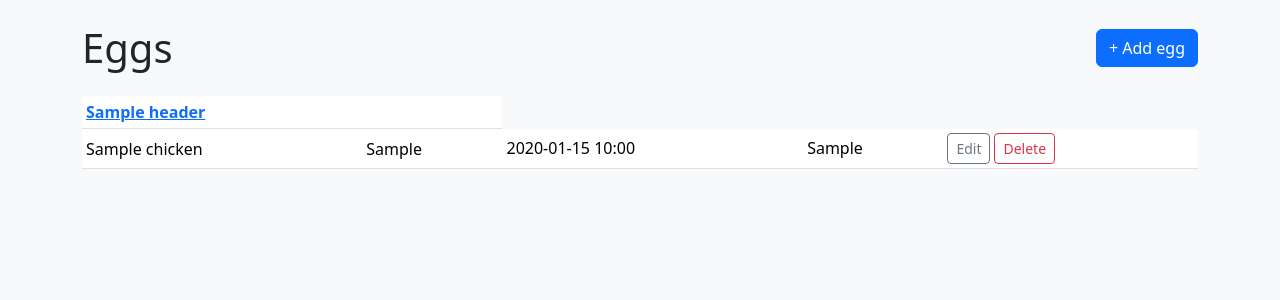
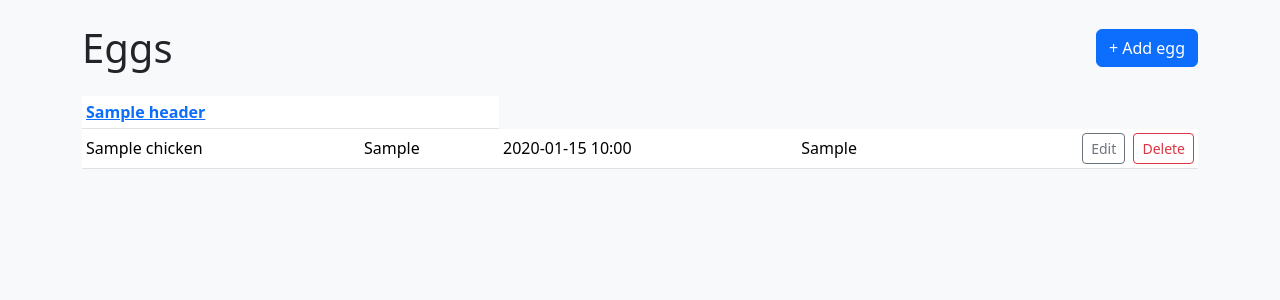
Before and after one commit to dapeef/chicken-watcher, a Django app: template src/web_app/templates/web_app/egg_list.html in a window 1280 px wide. Shown: the part 57-357 px from the top of the page. Run offline with Django 5.2, Linux system fonts and the light colour scheme; the template is opened without the code that fills it: most values are stand-ins (such as "Sample title", 1, 10 or a date in 2020); some libraries are stand-ins or nearby versions.

Commit message:
Fix extra gap in eggs table actions column

```diff
--- a/src/web_app/templates/web_app/egg_list.html
+++ b/src/web_app/templates/web_app/egg_list.html
@@ -21,7 +21,7 @@
           <th><a href="?sort={{ col }}">{{ label }}</a></th>
         {% endif %}
       {% endfor %}
-      <th></th>
+      <th class="w-auto"></th>
     </tr>
   </thead>
 
@@ -32,9 +32,9 @@
       <td>{{ egg.nesting_box|default:'—' }}</td>
       <td>{{ egg.laid_at|date:"Y-m-d H:i" }}</td>
       <td>{{ egg.get_quality_display }}</td>
-      <td class="d-flex gap-1">
+      <td class="text-end text-nowrap">
         <a href="{% url 'egg_edit' egg.pk %}" class="btn btn-sm btn-outline-secondary">Edit</a>
-        <a href="{% url 'egg_delete' egg.pk %}" class="btn btn-sm btn-outline-danger">Delete</a>
+        <a href="{% url 'egg_delete' egg.pk %}" class="btn btn-sm btn-outline-danger ms-1">Delete</a>
       </td>
     </tr>
   {% empty %}
```
